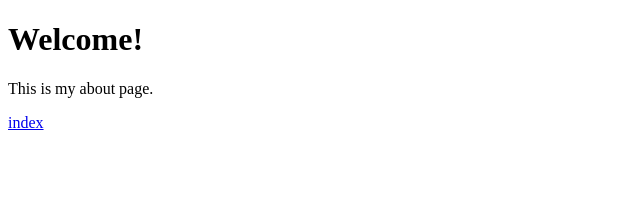
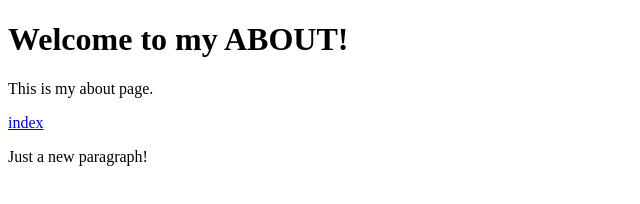
Before and after one commit to nviliam/AwesomeLandingPage, a plain HTML site: page about.html in a window 1280 px wide. Shown: the whole page, without its empty margins (0-640 px from the left). Drawn offline with Linux system fonts and the light colour scheme.

Commit message:
Updated about.html
Just changed few things.

```diff
--- a/about.html
+++ b/about.html
@@ -6,8 +6,9 @@
     <title>About</title>
 </head>
 <body>
-    <h1>Welcome!</h1>
+    <h1>Welcome to my ABOUT!</h1>
     <p>This is my about page.</p>
     <a href="index.html">index</a>
+    <p>Just a new paragraph!</p>
 </body>
 </html>
```
